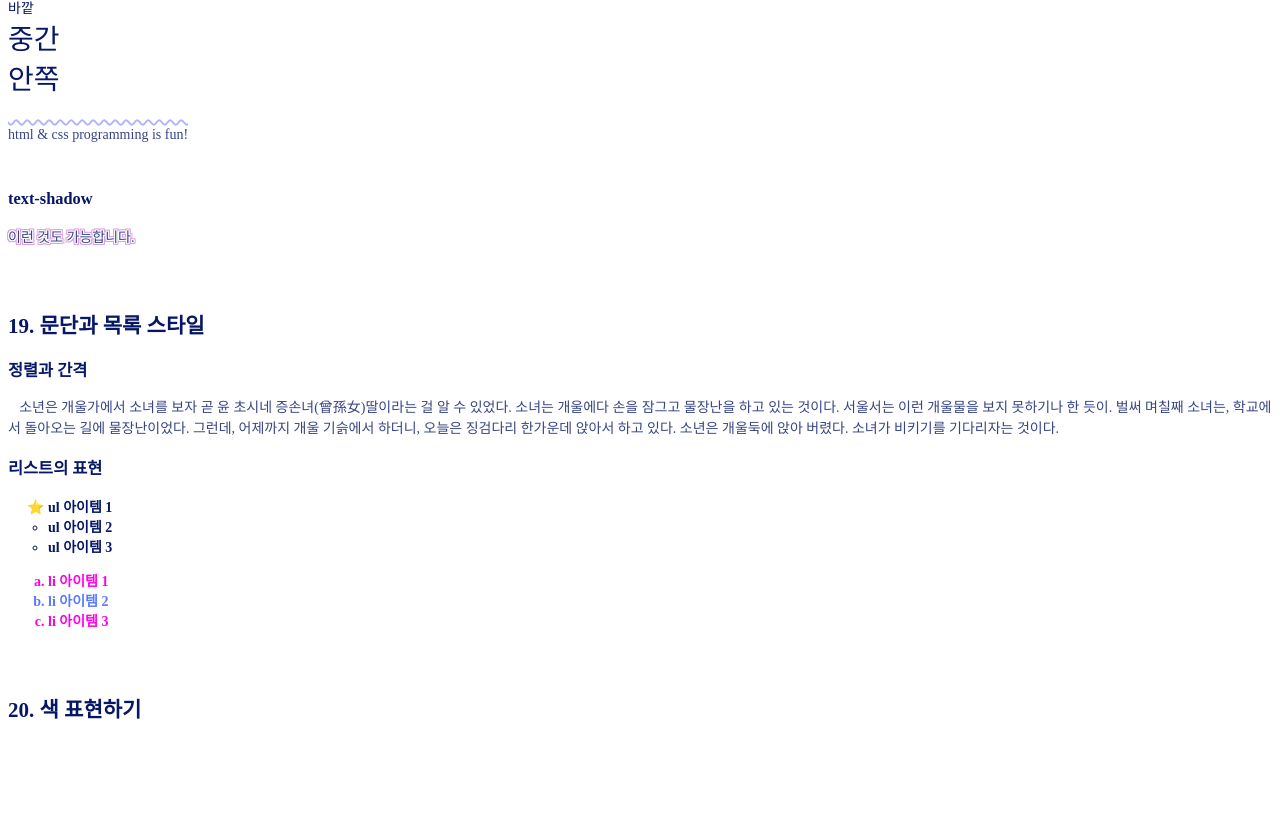
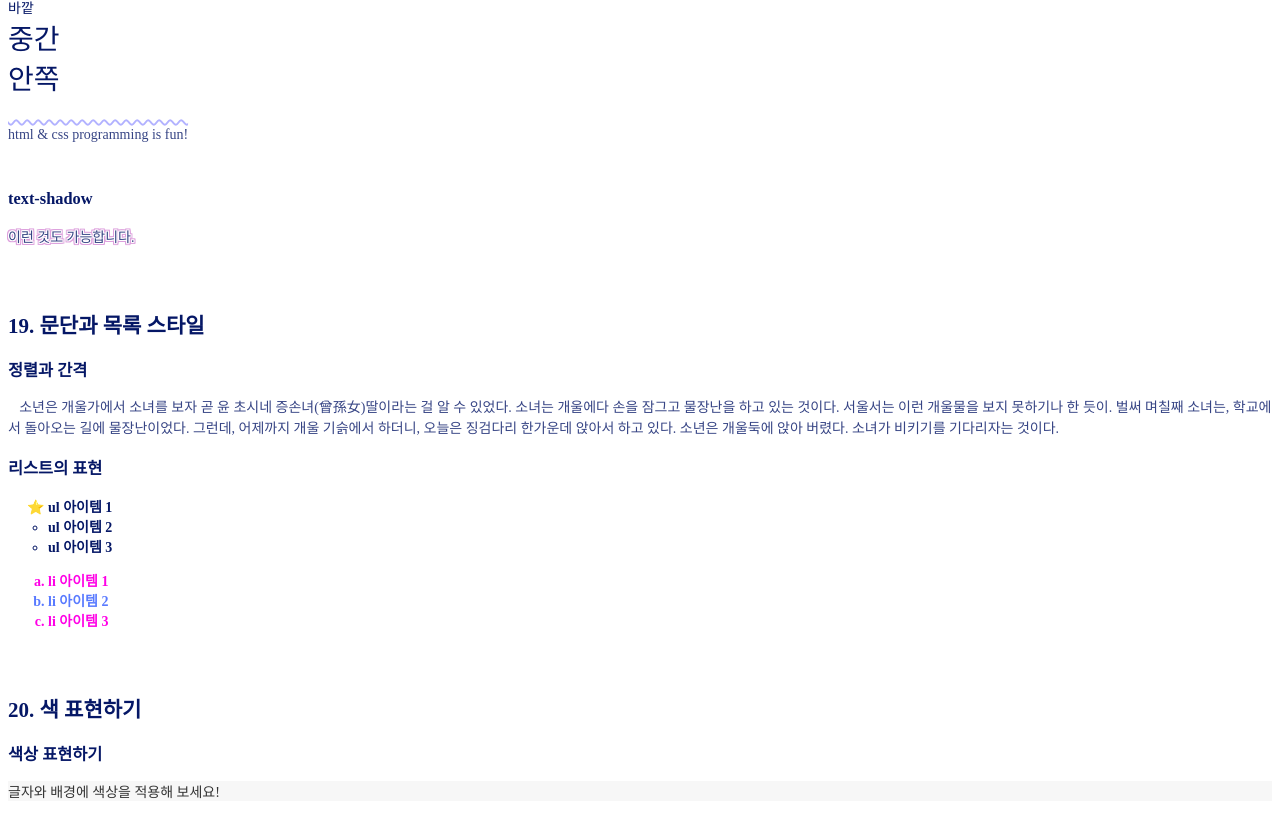
Before and after one commit to yenniekim/html-css, a plain HTML site: page css/index.html in a window 1280 px wide. Shown: the part 1348-2163 px from the top of the page. Before the commit the page ends 2089 px from the top, so only its background shows below. Drawn offline with Linux system fonts and the light colour scheme.

Commit message:
lesson 20
색 표현하기

```diff
--- a/css/index.html
+++ b/css/index.html
@@ -144,7 +144,11 @@
 
 
 
-  <!-- 20. 색 표현하기 -->
+  <!-- 20. 색 표현하기 https://www.yalco.kr/@html-css/2-4/ -->
   <h2>20. 색 표현하기</h2>
+
+  <h3>색상 표현하기</h3>
+  <p class="clr-picker">글자와 배경에 색상을 적용해 보세요!</p>
+
 </body>
 </html>
--- a/css/style.css
+++ b/css/style.css
@@ -264,3 +264,25 @@ ul > li:first-child {
 ol {
   list-style: lower-alpha;
 }
+
+
+
+
+/* 20. 색 표현하기 https://www.yalco.kr/@html-css/2-4/ */
+/*
+- keyword는 색상마다 부여된 이름으로 이 링크에서 목록을 확인할 수 있습니다.
+
+- RGB(A)는 빨강, 초록, 파랑의 광원으로 색을 혼합하는 방식이며
+끝에 알파값을 붙여서 투명도를 조절할 수 있죠.
+
+- HEX는 R, G, B, Alpha 값들을 16진수형태로 나타낸 것입니다.
+
+- HSL(A)은 색상, 채도, 명도값 그리고 알파값을 조합하여 색을 나타냅니다. */
+
+.clr-picker {
+  /* 글자색 */
+  color: #333333;
+
+  /* 배경색 */
+  background-color: #f7f7f7;
+}
```
